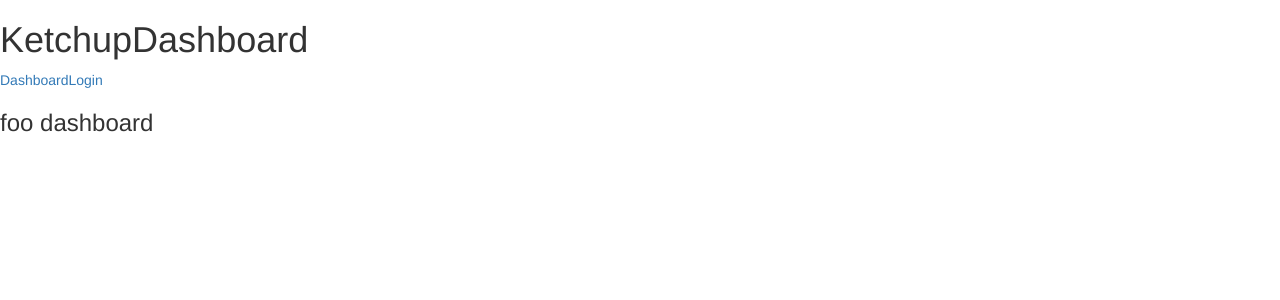
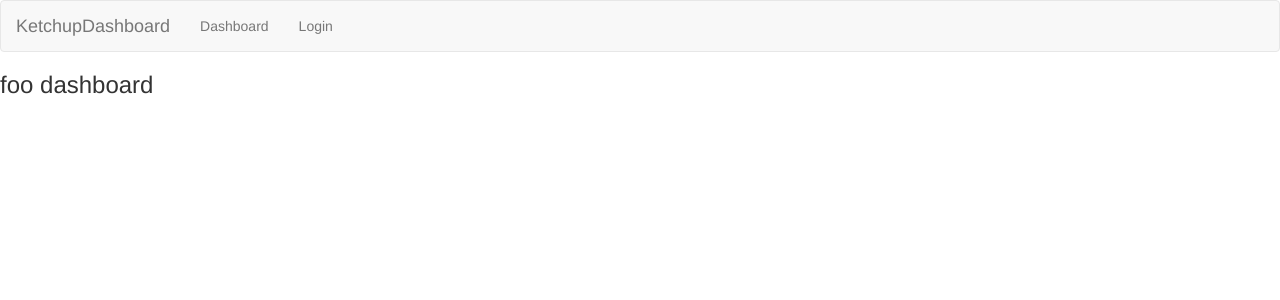
Before and after one commit to softish/KetchupDashboard, an Angular app: page /dashboard in a window 1280 px wide. Shown: the top 300 px of the page. Built offline with nearby package versions, Linux system fonts and the light colour scheme.

Commit message:
Styled navbar.

```diff
--- a/src/app/app.component.html
+++ b/src/app/app.component.html
@@ -1,10 +1,12 @@
 <div>
-  <h1>
-    {{title}}
-  </h1>
-  <nav>
-    <a routerLink="/dashboard">Dashboard</a>
-    <a routerLink="/login">Login</a>
-  </nav>
+  <nav class="navbar navbar-default">
+      <div class="container-fluid">
+        <div class="navbar-header">
+          <a href="#" class="navbar-brand">{{title}}</a>
+        </div>
+        <p class="navbar-text"><a routerLink="/dashboard" class="navbar-link">Dashboard</a></p>
+        <p class="navbar-text"><a routerLink="/login" class="navbar-link">Login</a></p>
+      </div>
+    </nav>
   <router-outlet></router-outlet>
 </div>
```
